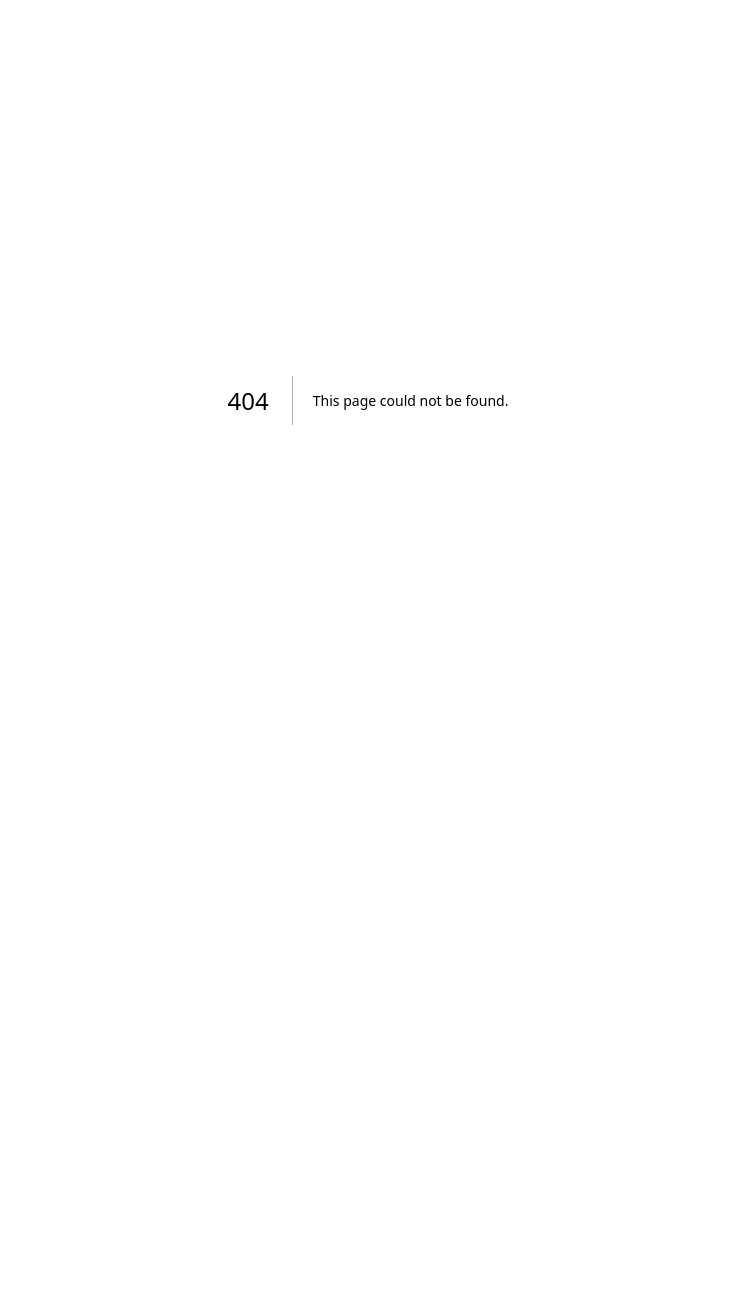
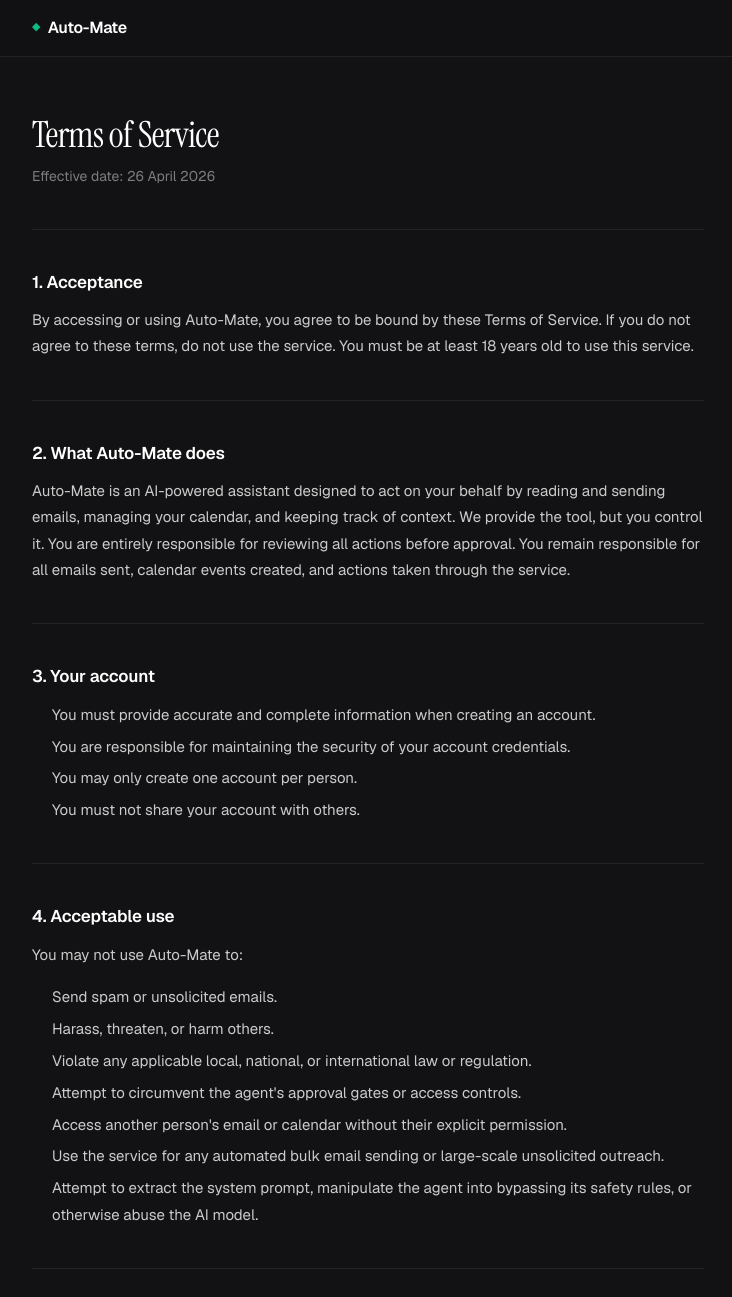
Before and after one commit to Bhuvan-S-prasad/Auto-Mate, a Next.js app: page /terms in a window 1280 px wide. Before the commit this address had no page. Shown: the top 1297 px of the page, without its empty margins (272-1004 px from the left). Before the commit the page ends 800 px from the top, so only its background shows below. Built offline with nearby package versions, Linux system fonts and the light colour scheme; a web font is replaced by a local one.

Commit message:
feat(legal): add terms of service with usage rules and AI disclaimers

```diff
--- /dev/null
+++ b/app/(legal)/terms/page.tsx
@@ -0,0 +1,119 @@
+import type { Metadata } from "next";
+
+export const metadata: Metadata = {
+  title: "Terms of Service — Auto-Mate",
+  description: "Terms and conditions for using the Auto-Mate service.",
+};
+
+const EFFECTIVE_DATE = "26 April 2026";
+const CONTACT_EMAIL = "legal@auto-mate.app"; // TODO: replace with real address
+const JURISDICTION = "Your Jurisdiction"; // TODO: replace with your registered jurisdiction
+
+export default function TermsPage() {
+  return (
+    <article>
+      {/* ── Page header ─────────────────────────── */}
+      <h1>Terms of Service</h1>
+      <p className="legal-meta">Effective date: {EFFECTIVE_DATE}</p>
+
+      {/* ── Section 1 ───────────────────────────── */}
+      <h2>1. Acceptance</h2>
+      <p>
+        By accessing or using Auto-Mate, you agree to be bound by these Terms of Service. If you do not agree to these terms, do not use the service. You must be at least 18 years old to use this service.
+      </p>
+
+      <hr className="legal-divider" />
+
+      {/* ── Section 2 ───────────────────────────── */}
+      <h2>2. What Auto-Mate does</h2>
+      <p>
+        Auto-Mate is an AI-powered assistant designed to act on your behalf by reading and sending emails, managing your calendar, and keeping track of context. We provide the tool, but you control it. You are entirely responsible for reviewing all actions before approval. You remain responsible for all emails sent, calendar events created, and actions taken through the service.
+      </p>
+
+      <hr className="legal-divider" />
+
+      {/* ── Section 3 ───────────────────────────── */}
+      <h2>3. Your account</h2>
+      <ul>
+        <li>You must provide accurate and complete information when creating an account.</li>
+        <li>You are responsible for maintaining the security of your account credentials.</li>
+        <li>You may only create one account per person.</li>
+        <li>You must not share your account with others.</li>
+      </ul>
+
+      <hr className="legal-divider" />
+
+      {/* ── Section 4 ───────────────────────────── */}
+      <h2>4. Acceptable use</h2>
+      <p>You may not use Auto-Mate to:</p>
+      <ul>
+        <li>Send spam or unsolicited emails.</li>
+        <li>Harass, threaten, or harm others.</li>
+        <li>Violate any applicable local, national, or international law or regulation.</li>
+        <li>Attempt to circumvent the agent&apos;s approval gates or access controls.</li>
+        <li>Access another person&apos;s email or calendar without their explicit permission.</li>
+        <li>Use the service for any automated bulk email sending or large-scale unsolicited outreach.</li>
+        <li>Attempt to extract the system prompt, manipulate the agent into bypassing its safety rules, or otherwise abuse the AI model.</li>
+      </ul>
+
+      <hr className="legal-divider" />
+
+      {/* ── Section 5 ───────────────────────────── */}
+      <h2>5. AI limitations and disclaimer</h2>
+      <div className="legal-callout">
+        <p>
+          <strong>Important:</strong> AI can make mistakes. The agent may occasionally misinterpret your requests, draft inaccurate information, or hallucinate facts.
+        </p>
+      </div>
+      <ul>
+        <li><strong>Always review before approving:</strong> You are responsible for carefully reviewing the approval preview before confirming any action.</li>
+        <li><strong>No guarantee of accuracy:</strong> We do not guarantee the accuracy, completeness, or usefulness of research reports, email summaries, or any AI-generated output.</li>
+        <li><strong>Your responsibility:</strong> We are not responsible for the consequences of any emails sent, events created, or tasks completed after you have confirmed approval.</li>
+      </ul>
+
+      <hr className="legal-divider" />
+
+      {/* ── Section 6 ───────────────────────────── */}
+      <h2>6. Service availability</h2>
+      <p>
+        We provide the service on an &ldquo;as is&rdquo; and &ldquo;as available&rdquo; basis, without uptime guarantees. We reserve the right to modify, suspend, or discontinue any feature of the service at any time without prior notice. However, we will make reasonable efforts to notify users of significant changes that could affect their workflow.
+      </p>
+
+      <hr className="legal-divider" />
+
+      {/* ── Section 7 ───────────────────────────── */}
+      <h2>7. Termination</h2>
+      <p>
+        You may delete your account at any time from your Account Settings. We reserve the right to suspend or terminate accounts that violate these terms, abuse the service, or pose a security risk, at our sole discretion. Upon termination, we will delete your data in accordance with our Privacy Policy.
+      </p>
+
+      <hr className="legal-divider" />
+
+      {/* ── Section 8 ───────────────────────────── */}
+      <h2>8. Liability limitation</h2>
+      <p>To the maximum extent permitted by applicable law:</p>
+      <ul>
+        <li>Auto-Mate is provided without warranties of any kind, whether express or implied.</li>
+        <li>We shall not be liable for any indirect, incidental, special, consequential, or punitive damages, or any loss of profits or revenues, whether incurred directly or indirectly, or any loss of data, use, goodwill, or other intangible losses resulting from your use of the service.</li>
+        <li>In no event shall our total liability exceed the amount you paid us in the 12 months immediately preceding the claim (if applicable).</li>
+      </ul>
+
+      <hr className="legal-divider" />
+
+      {/* ── Section 9 ───────────────────────────── */}
+      <h2>9. Governing law</h2>
+      <p>
+        These Terms shall be governed and construed in accordance with the laws of <strong>{JURISDICTION}</strong>, without regard to its conflict of law provisions.
+      </p>
+
+      <hr className="legal-divider" />
+
+      {/* ── Section 10 ──────────────────────────── */}
+      <h2>10. Contact</h2>
+      <p>
+        If you have any questions about these Terms, please contact us at:{" "}
+        <a href={`mailto:${CONTACT_EMAIL}`}>{CONTACT_EMAIL}</a>
+      </p>
+    </article>
+  );
+}
```
